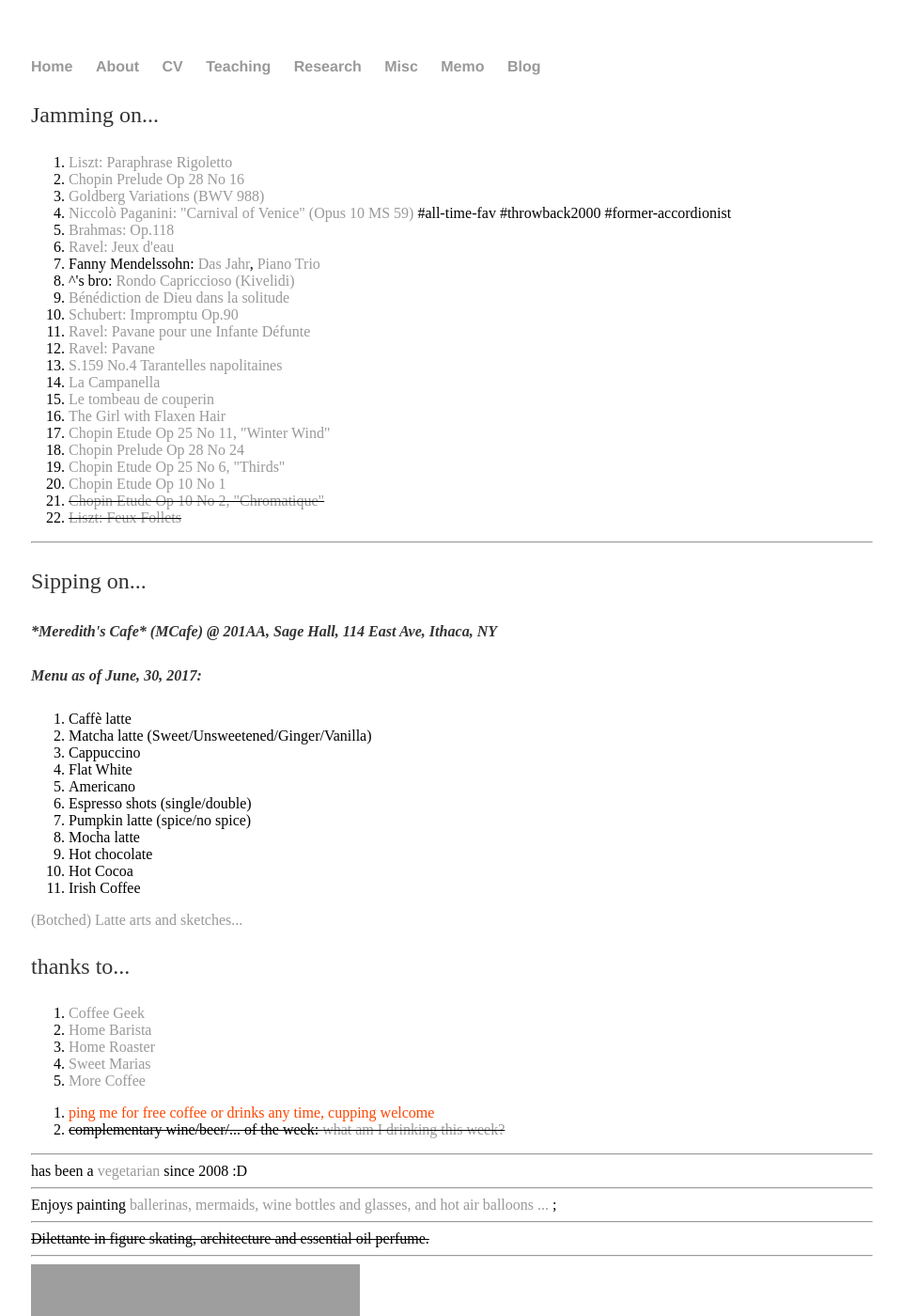
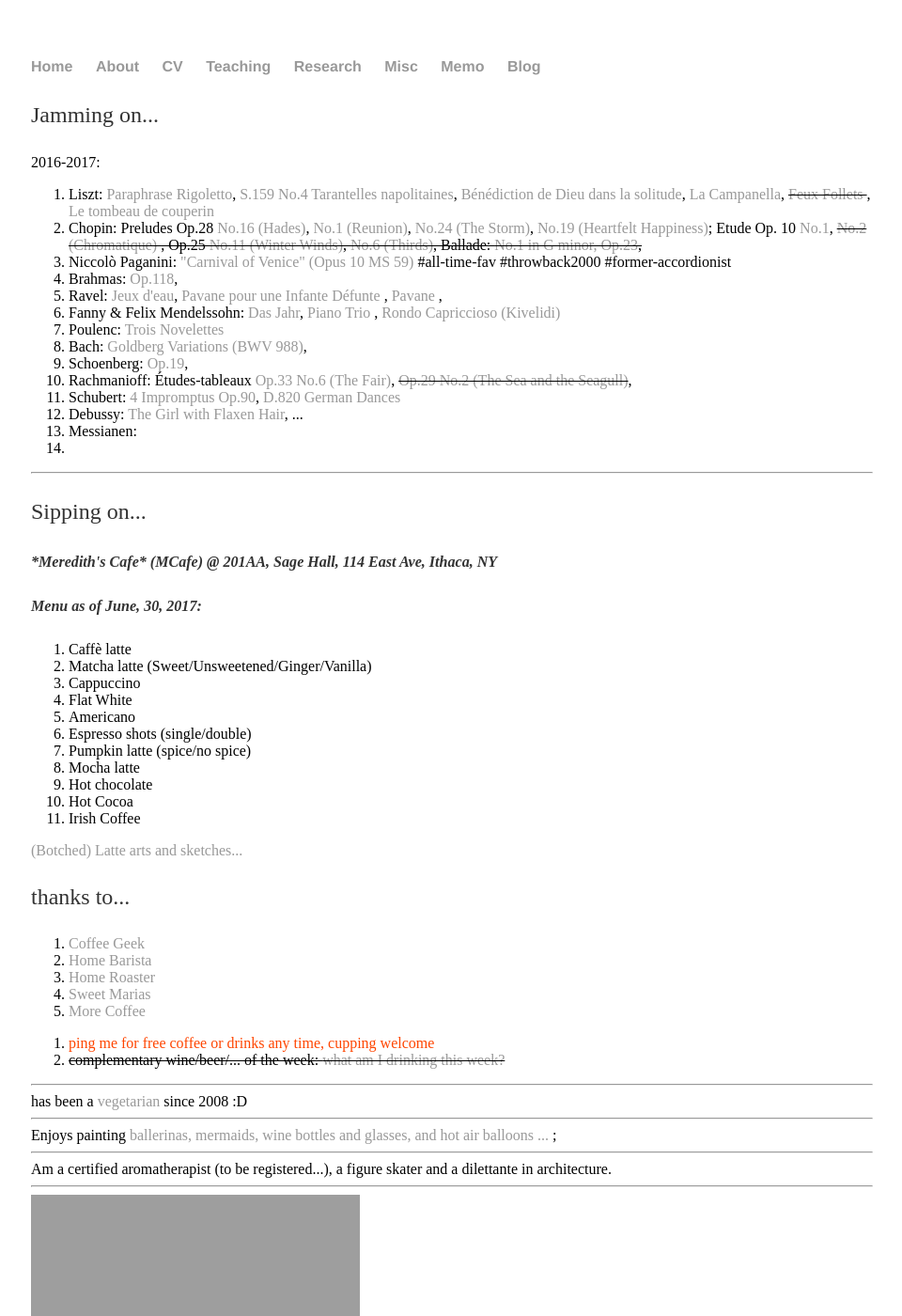
Before and after one commit to shenglih/shenglih.github.io, a Jekyll site: the page built from misc/index.html, in a window 1280 px wide and 1400 px high. Shown: the whole window at 94% size, without its empty margins (159-1119 px from the left). Built offline with Jekyll 4.4.1, drawn with Linux system fonts in a browser that asks for light colours; grey boxes are pictures that could not be loaded.

Commit message:
Update index.html

```diff
--- a/misc/index.html
+++ b/misc/index.html
@@ -4,30 +4,22 @@
 ---
 <div class="blurb">
 	<p> Jamming on... </p>
+	2016-2017:
 	<ol>
-		<li> <a href="/misc/Rigoletto.pdf"> Liszt: Paraphrase Rigoletto</a></li>
-		<li> <a href="/misc/prelude_op28_no16.pdf"> Chopin Prelude Op 28 No 16 </a></li>
-		<li> <a href="/misc/Goldberg_Variations__facsimile_.pdf"> Goldberg Variations</a><a href="/misc/gv.pdf"> (BWV 988)</a> </li>
-		<li> <a href="http://www.accordionist.net/68/"> Niccolò Paganini: "Carnival of Venice" (Opus 10 MS 59) </a> #all-time-fav #throwback2000 #former-accordionist</li>
-		<li> <a href="/misc/Brahms_118.pdf">Brahmas: Op.118 </a> </li>
-		<li> <a href="/misc/Jeux_d_eau.pdf">Ravel: Jeux d'eau</a> </li>
-		<li> Fanny Mendelssohn: <a href=""> Das Jahr</a>, <a href=""> Piano Trio </a></li>
-		<li> ^'s bro: <a href=""> Rondo Capriccioso (Kivelidi) </a> </li>
-		<li> <a href="/misc/Harmonies_poetiques_et_religieuses_scan.pdf"> Bénédiction de Dieu dans la solitude</a> </li>
-		<li> <a href="/misc/6961_impromptus-d-899-op-90-complete-score-missing-page-in-no-4-109697cf-4f24-4410-ab0a-16a53e277e00.pdf"> Schubert: Impromptu Op.90</a> </li>
-		<li> <a href="/misc/Pavane_pour_une_infante_d_funte_Piano.pdf">Ravel: Pavane pour une Infante Défunte </a> </li>
-		<li> <a href="/misc/pavane.pdf">Ravel: Pavane </a> </li>
-		<li> <a href="/misc/liszts159_4.pdf"> S.159 No.4 Tarantelles napolitaines</a></li>
-		<li> <a href="/misc/Liszt_La_Campanella.pdf">La Campanella</a> </li>
-		<li> <a href="/misc/Ravel_Le_tombeau.pdf">Le tombeau de couperin</a></li>
-		<li> <a href="/misc/43039_the-girl-with-the-flaxen-hair-102e4cf5-f758-4af9-8e26-89ae80e6c09a.pdf">The Girl with Flaxen Hair</a> </li>
-		<li> <a href="">Chopin Etude Op 25 No 11, "Winter Wind"</a></li>
-		<li> <a href="">Chopin Prelude Op 28 No 24</a></li>
-		<li> <a href=""> Chopin Etude Op 25 No 6, "Thirds"</a></li>
-		<li> <a href=""> Chopin Etude Op 10 No 1 </a></li>
-		<li> <del><a href=""> Chopin Etude Op 10 No 2, "Chromatique" </a><del></li>
-		<li> <del> <a href=""> Liszt: Feux Follets </a></del></li>
-
+		<li> Liszt:<a href="/misc/Rigoletto.pdf">  Paraphrase Rigoletto</a>, <a href="/misc/liszts159_4.pdf"> S.159 No.4 Tarantelles napolitaines</a>, <a href="/misc/Harmonies_poetiques_et_religieuses_scan.pdf"> Bénédiction de Dieu dans la solitude</a>, <a href="/misc/Liszt_La_Campanella.pdf">La Campanella</a>, <del> <a href=""> Feux Follets </a></del>, <a href="/misc/Ravel_Le_tombeau.pdf">Le tombeau de couperin</a></li>
+		<li> Chopin: Preludes Op.28 <a href="/misc/prelude_op28_no16.pdf">No.16 (Hades)</a>, <a href="">No.1 (Reunion)</a>, <a href="">No.24 (The Storm)</a>, <a href="">No.19 (Heartfelt Happiness)</a>; Etude Op. 10 <a href=""> No.1</a>, <del><a href="">No.2 (Chromatique) </a><del>, Op.25 <a href=""> No.11 (Winter Winds)</a>,  <a href=""> No.6 (Thirds)</a>, Ballade: <a href=""> No.1 in G minor, Op.23</a>,</li>
+		<li> Niccolò Paganini:<a href="http://www.accordionist.net/68/"> "Carnival of Venice" (Opus 10 MS 59) </a> #all-time-fav #throwback2000 #former-accordionist</li>
+		<li> Brahmas: <a href="/misc/Brahms_118.pdf"> Op.118</a>, </li>
+		<li> Ravel: <a href="/misc/Jeux_d_eau.pdf">Jeux d'eau</a>, <a href="/misc/Pavane_pour_une_infante_d_funte_Piano.pdf">Pavane pour une Infante Défunte </a>, <a href="/misc/pavane.pdf">Pavane </a>,</li>
+		<li> Fanny & Felix Mendelssohn: <a href=""> Das Jahr</a>, <a href=""> Piano Trio </a>,<a href=""> Rondo Capriccioso (Kivelidi) </a></li>
+		<li> Poulenc: <a href="">Trois Novelettes</a></li>
+		<li> Bach: <a href="/misc/Goldberg_Variations__facsimile_.pdf"> Goldberg Variations</a><a href="/misc/gv.pdf"> (BWV 988)</a>, </li>
+		<li> Schoenberg: <a href=""> Op.19</a>,</li>
+		<li> Rachmanioff: Études-tableaux <a href="">Op.33 No.6 (The Fair)</a>, <del><a href="">Op.29 No.2 (The Sea and the Seagull)</a></del>,</li>
+		<li> Schubert: <a href="/misc/6961_impromptus-d-899-op-90-complete-score-missing-page-in-no-4-109697cf-4f24-4410-ab0a-16a53e277e00.pdf"> 4 Impromptus Op.90</a>, <a href=""> D.820 German Dances</a></li>
+		<li> Debussy: <a href="/misc/43039_the-girl-with-the-flaxen-hair-102e4cf5-f758-4af9-8e26-89ae80e6c09a.pdf">The Girl with Flaxen Hair</a>, ...</li>
+			<li> Messianen: <a href=""></a></li>
+			<li></li>
 	</ol>
 	<hr>
 	<p> Sipping on... </p>
@@ -73,7 +65,8 @@
 
 	Enjoys painting <a href="https://dl.orangedox.com/gEsQAP"> ballerinas, mermaids, wine bottles and glasses, and hot air balloons ... </a>;
 	<hr>
-	<del>Dilettante in figure skating, architecture and essential oil perfume.</del>
+	<!--<del>Dilettante in figure skating, architecture and essential oil perfume.</del>-->
+	Am a certified aromatherapist (to be registered...), a figure skater and a dilettante in architecture.
 	<hr>
 	<iframe width="350" height="180" src="https://w2.countingdownto.com/1930364" frameborder="0"></iframe>
 
```
